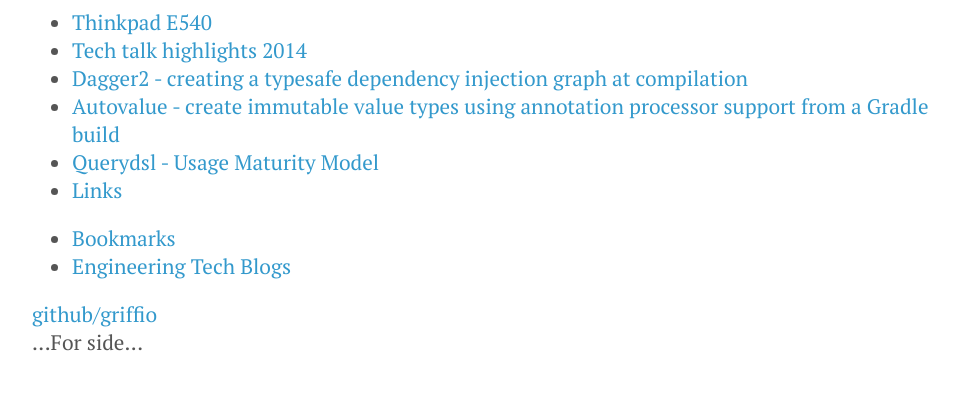
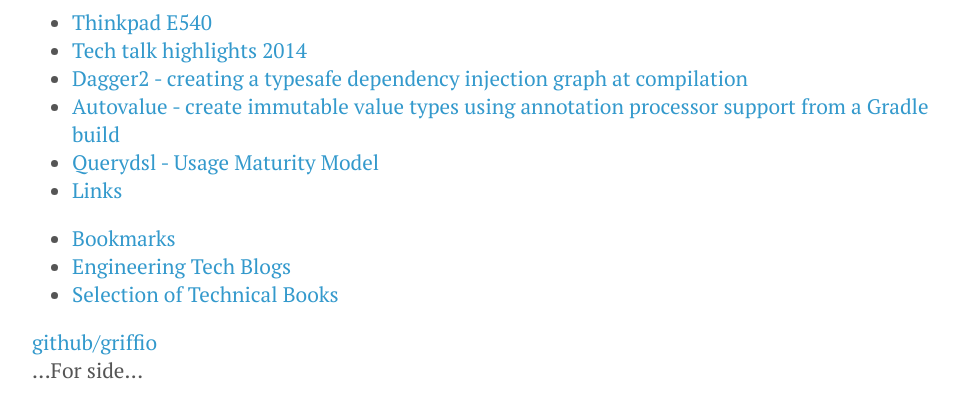
Before and after one commit to griffio/griffio.github.io, a Jekyll site: the page built from index.html, in a window 1280 px wide. Shown: the top 418 px of the page, without its empty margins (144-1103 px from the left). Built offline with Jekyll 4.4.1, drawn with Linux system fonts in a browser that asks for light colours; nearby versions of some CDN libraries.

Commit message:
Update index.html

```diff
--- a/index.html
+++ b/index.html
@@ -17,4 +17,7 @@
 <li>
 <a href="/engineering-tech-blogs">Engineering Tech Blogs</a>
 </li>
+<li>
+<a href="/books">Selection of Technical Books</a>
+</li>
 </ul>
```
